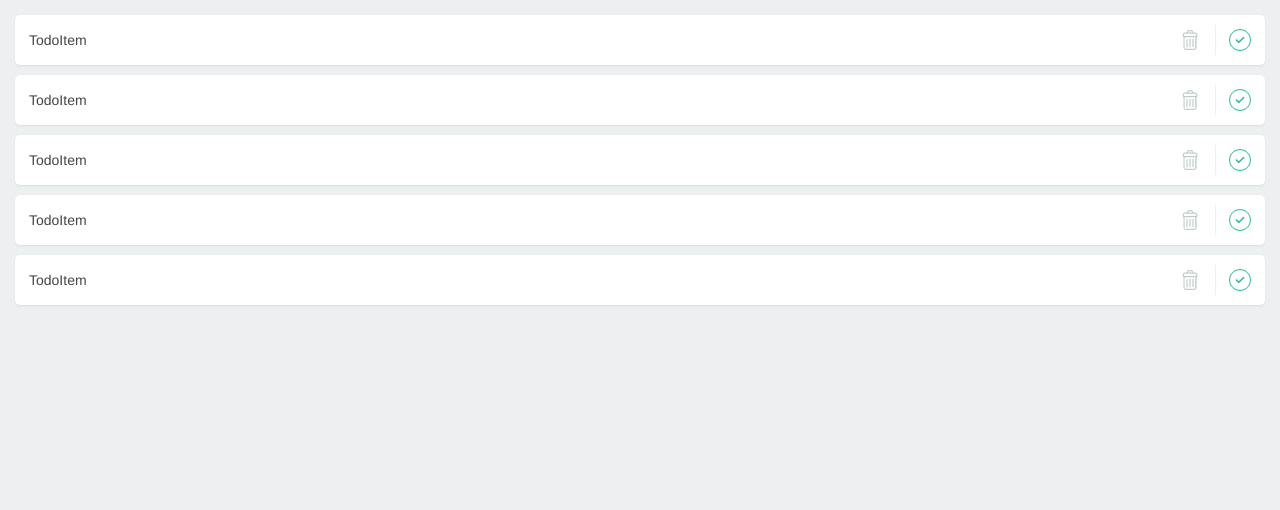
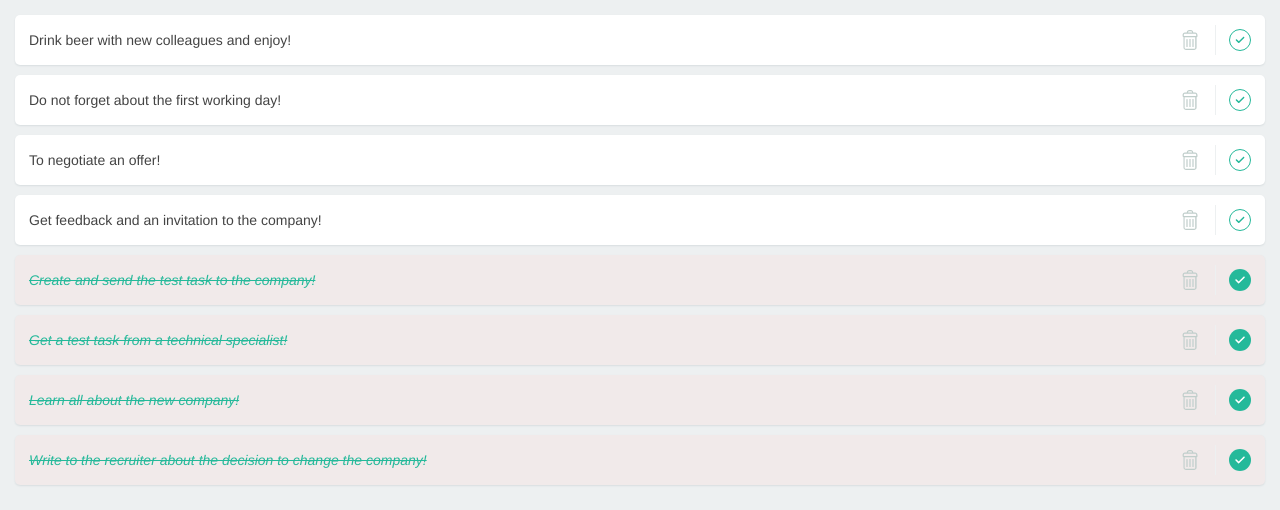
Before and after one commit to kiparenkomb/TODO-application, a React (Create React App) app: page / in a window 1280 px wide. Shown: the top 510 px of the page. Built offline with nearby package versions, Linux system fonts and the light colour scheme.

Commit message:
added TodoData and localStorage

```diff
--- a/src/App.js
+++ b/src/App.js
@@ -4,19 +4,28 @@ import './css/reset.min.css';
 import './css/App.css';
 
 import TodoList from './components/TodoList';
+import todosData from './todosData';
 
 class App extends Component {
   constructor() {
     super();
-    this.state = {}
+    this.state = {
+      todos: JSON.parse(localStorage.getItem('todoList')) || todosData,
+    }
   }
+
+  updateLocalStorage = () => {
+    localStorage.setItem('todoList', JSON.stringify(this.state.todos));
+  };
 
   render() {
     return (
         <div className="App">
 
           <div className="App-container">
-            <TodoList />
+            <TodoList
+                todos={this.state.todos}
+            />
           </div>
 
         </div>
--- a/src/components/TodoItem/index.js
+++ b/src/components/TodoItem/index.js
@@ -5,11 +5,11 @@ import './style.css';
 import { ReactComponent as RemoveSVG } from '../../svg/remove.svg';
 import { ReactComponent as CompleteSVG } from '../../svg/complete.svg';
 
-function TodoItem() {
+function TodoItem(props) {
 
     return (
-        <li className="TodoItem">
-            TodoItem
+        <li className={`TodoItem ${props.item.completed ? 'completed' : ''}`}>
+            {props.item.text}
             <div className="buttons">
                 <button
                     className="remove"
--- a/src/components/TodoList/index.js
+++ b/src/components/TodoList/index.js
@@ -4,15 +4,17 @@ import './style.css';
 
 import TodoItem from '../TodoItem/index';
 
-function TodoList() {
+function TodoList(props) {
+
+    const todoItems = props.todos.map(
+        item => <TodoItem
+            key={item.id}
+            item={item}
+        />);
 
     return (
         <ul className="TodoList">
-            <TodoItem />
-            <TodoItem />
-            <TodoItem />
-            <TodoItem />
-            <TodoItem />
+            {todoItems}
         </ul>
     )
 }
--- /dev/null
+++ b/src/todosData.js
@@ -0,0 +1,44 @@
+const todosData = [
+    {
+        id: 1,
+        text: "Drink beer with new colleagues and enjoy!",
+        completed: false,
+    },
+    {
+        id: 2,
+        text: "Do not forget about the first working day!",
+        completed: false,
+    },
+    {
+        id: 3,
+        text: "To negotiate an offer!",
+        completed: false,
+    },
+    {
+        id: 4,
+        text: "Get feedback and an invitation to the company!",
+        completed: false,
+    },
+    {
+        id: 5,
+        text: "Create and send the test task to the company!",
+        completed: true,
+    },
+    {
+        id: 6,
+        text: "Get a test task from a technical specialist!",
+        completed: true,
+    },
+    {
+        id: 7,
+        text: "Learn all about the new company!",
+        completed: true,
+    },
+    {
+        id: 8,
+        text: "Write to the recruiter about the decision to change the company!",
+        completed: true,
+    }
+];
+
+export default todosData;
```
